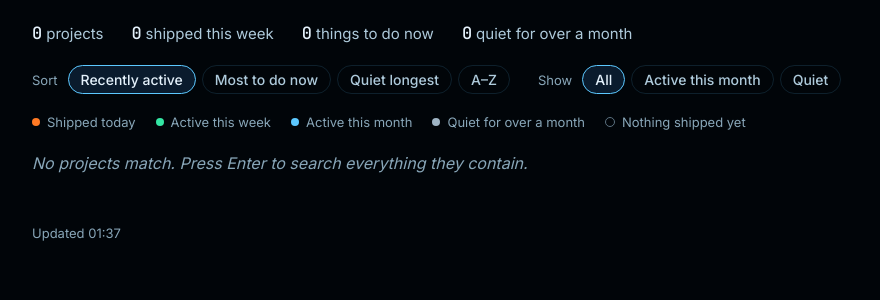
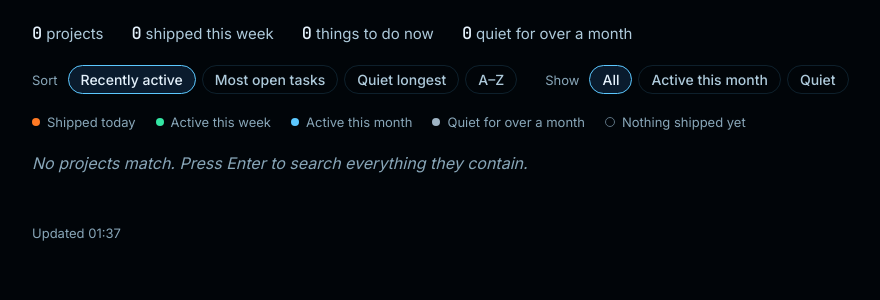
Before and after one commit to DerekTM17/claude-ledger, a FastAPI app: page / in a window 1280 px wide. Shown: the part 120-420 px from the top of the page, without its empty margins (118-998 px from the left). Run offline with FastAPI, Linux system fonts and the light colour scheme.

Commit message:
fix(web): rename sort button "Most to do now" to "Most open tasks"
Co-Authored-By: Claude Opus 5.5 <noreply@anthropic.com>

```diff
--- a/ledger/templates/dashboard.html
+++ b/ledger/templates/dashboard.html
@@ -11,7 +11,7 @@
     <div class="seg" id="sort" role="group" aria-label="Sort projects">
       <span>Sort</span>
       <button type="button" data-v="recent" aria-pressed="true">Recently active</button>
-      <button type="button" data-v="now" aria-pressed="false">Most to do now</button>
+      <button type="button" data-v="now" aria-pressed="false">Most open tasks</button>
       <button type="button" data-v="quiet" aria-pressed="false">Quiet longest</button>
       <button type="button" data-v="name" aria-pressed="false">A–Z</button>
     </div>
```
